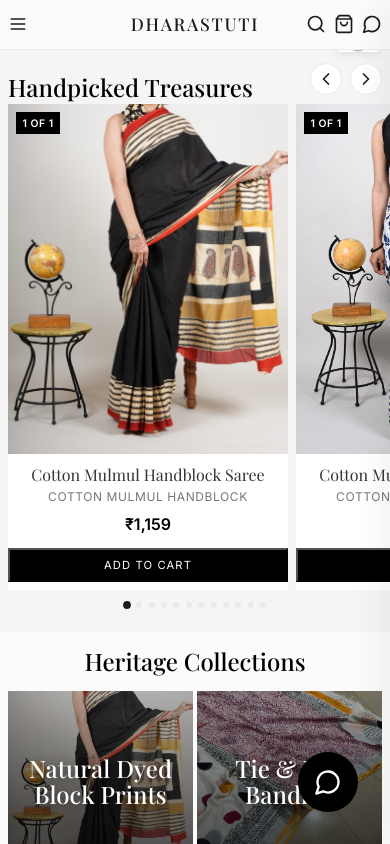
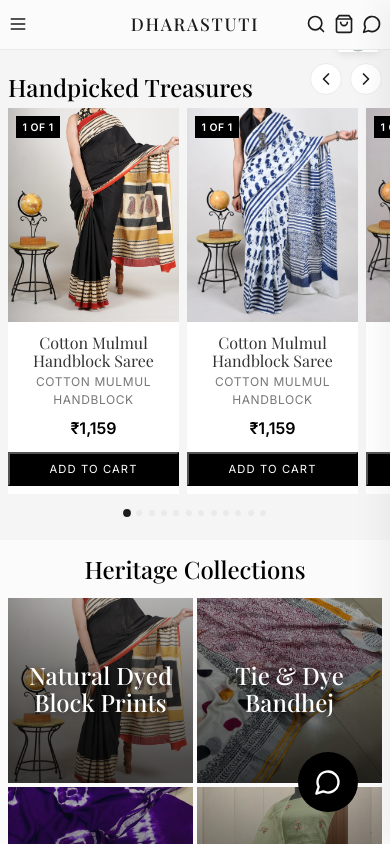
Before and after one commit to jigneshpandya86-lab/dharastuti, a React (Vite) app: page / in a window 390 px wide. Shown: the top 844 px of the page. Built offline with nearby package versions, Linux system fonts and the light colour scheme; a web font is replaced by a local one.

Commit message:
style: fix mobile slider to show 2 items and correct alignment gap

```diff
--- a/src/pages/Home.css
+++ b/src/pages/Home.css
@@ -60,7 +60,8 @@
 }
 
 :root {
-  --slider-item-width: 280px;
+  /* On mobile, show roughly 2 items (50% minus some gap) */
+  --slider-item-width: calc(50vw - 1.5rem);
 }
 
 @media (min-width: 768px) {
@@ -77,12 +78,12 @@
   overflow: hidden;
   position: relative;
   width: 100%;
-  padding: var(--spacing-sm) 0;
+  padding: var(--spacing-md) 0;
 }
 
 .slider-track {
   display: flex;
-  gap: var(--spacing-md);
+  gap: var(--spacing-md); /* Ensure this matches the JS calculation gap */
   transition: transform 0.6s cubic-bezier(0.4, 0, 0.2, 1);
   padding: 0 var(--spacing-md);
 }
--- a/src/pages/Home.tsx
+++ b/src/pages/Home.tsx
@@ -76,7 +76,7 @@ export default function Home() {
           <div
             className="slider-track"
             style={{
-              transform: `translateX(calc(-${activeIndex} * var(--slider-item-width) - ${activeIndex} * var(--spacing-lg)))`
+              transform: `translateX(calc(-${activeIndex} * var(--slider-item-width) - ${activeIndex} * var(--spacing-md)))`
             }}
           >
             {newArrivals.map((art) => (
```
